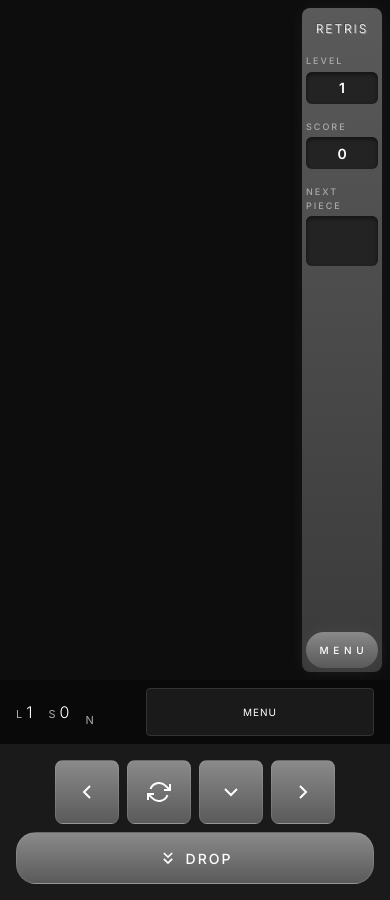
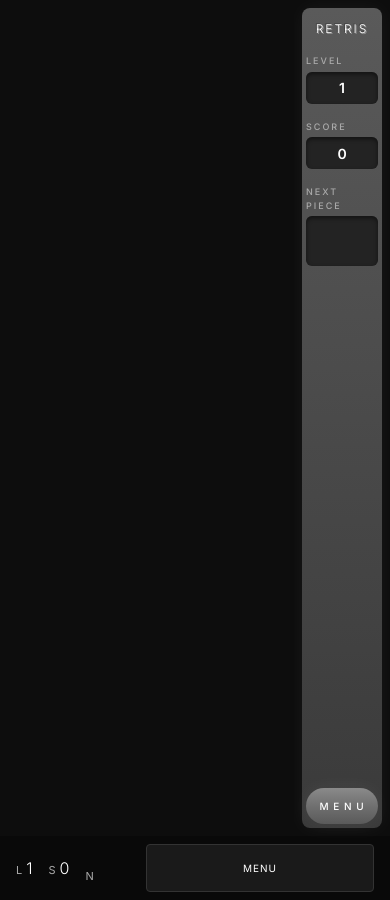
Before and after one commit to zeyilin/zeyilin.github.io, a Jekyll site: the page retris/index.html, which Jekyll copies as it is, in a window 390 px wide. Built offline with Jekyll 4.4.1, drawn with Linux system fonts in a browser that asks for light colours.

Commit message:
Mobile controls touchscreen
Trying one more time

```diff
--- a/retris/css/layout.css
+++ b/retris/css/layout.css
@@ -185,13 +185,13 @@
         letter-spacing: 1px;
     }
 
-    /* Show mobile header and controls on mobile */
+    /* Show mobile header on mobile, but hide control buttons (gesture-based only) */
     .mobile-header {
         display: flex;
     }
 
     .mobile-controls {
-        display: flex;
+        display: none;
     }
 
     .game-area {
--- a/retris/index.html
+++ b/retris/index.html
@@ -149,7 +149,6 @@
                                         <li>👆 Tap to rotate</li>
                                         <li>⬇️ Drag down to soft drop</li>
                                         <li>⚡ Swipe fast down to hard drop</li>
-                                        <li>🎮 Or use the control buttons</li>
                                     </ul>
                                 </div>
                             </div>
```
